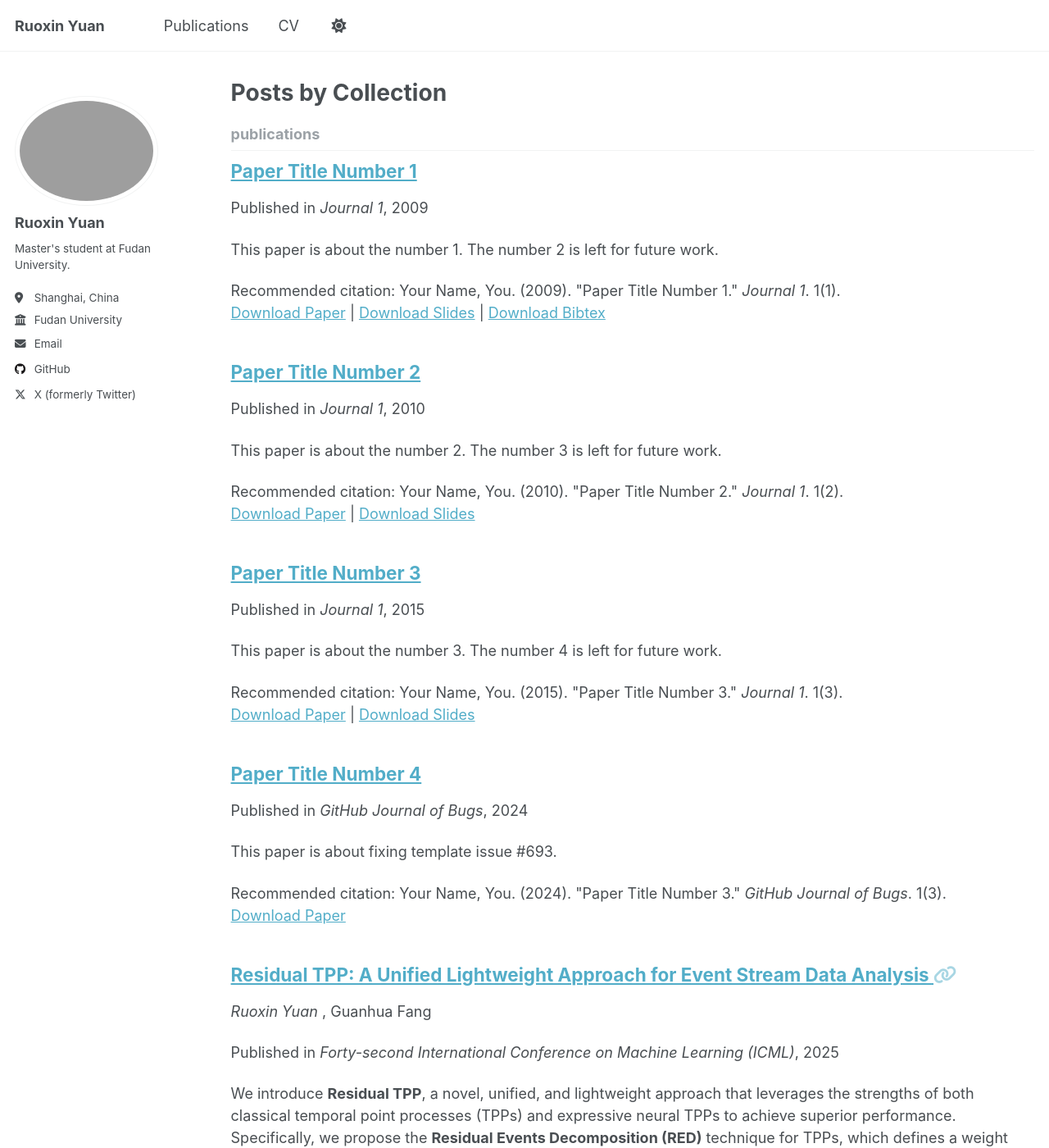
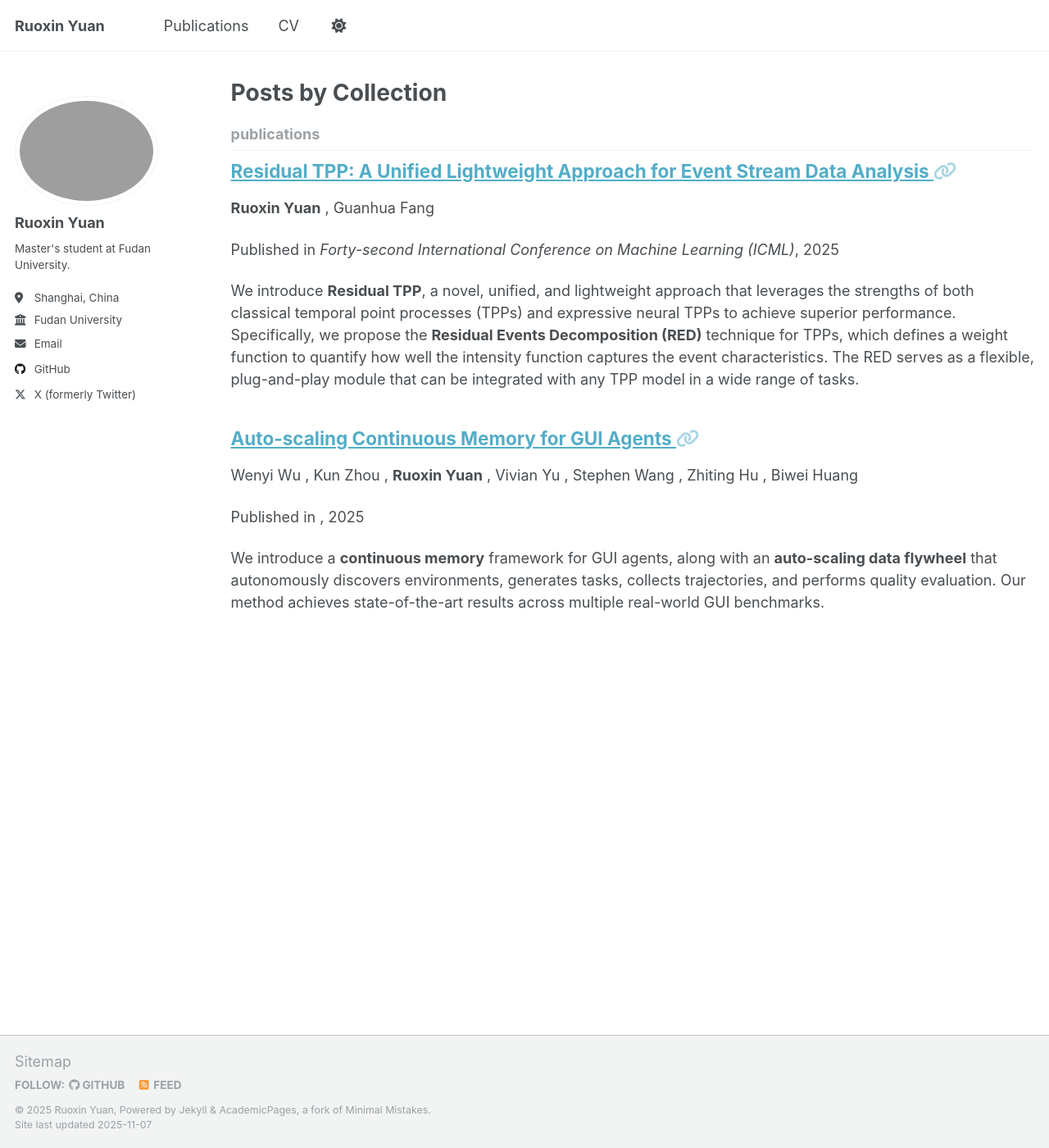
Before and after one commit to ruoxinyuan/ruoxinyuan.github.io, a Jekyll site: the page built from _pages/collection-archive.html, in a window 1280 px wide and 1400 px high. Shown: the whole window at 82% size. Built offline with Jekyll 4.4.1, drawn with Linux system fonts in a browser that asks for light colours; a script that is not in the unit is left out.

Commit message:
Update pubs

```diff
--- a/_publications/2009-10-01-paper-title-number-1.md
+++ /dev/null
@@ -1,14 +0,0 @@
----
-title: "Paper Title Number 1"
-collection: publications
-category: manuscripts
-permalink: /publication/2009-10-01-paper-title-number-1
-excerpt: 'This paper is about the number 1. The number 2 is left for future work.'
-date: 2009-10-01
-venue: 'Journal 1'
-slidesurl: 'http://academicpages.github.io/files/slides1.pdf'
-paperurl: 'http://academicpages.github.io/files/paper1.pdf'
-bibtexurl: 'http://academicpages.github.io/files/bibtex1.bib'
-citation: 'Your Name, You. (2009). &quot;Paper Title Number 1.&quot; <i>Journal 1</i>. 1(1).'
----
-The contents above will be part of a list of publications, if the user clicks the link for the publication than the contents of section will be rendered as a full page, allowing you to provide more information about the paper for the reader. When publications are displayed as a single page, the contents of the above "citation" field will automatically be included below this section in a smaller font.
--- a/_publications/2010-10-01-paper-title-number-2.md
+++ /dev/null
@@ -1,14 +0,0 @@
----
-title: "Paper Title Number 2"
-collection: publications
-category: manuscripts
-permalink: /publication/2010-10-01-paper-title-number-2
-excerpt: 'This paper is about the number 2. The number 3 is left for future work.'
-date: 2010-10-01
-venue: 'Journal 1'
-slidesurl: 'http://academicpages.github.io/files/slides2.pdf'
-paperurl: 'http://academicpages.github.io/files/paper2.pdf'
-citation: 'Your Name, You. (2010). &quot;Paper Title Number 2.&quot; <i>Journal 1</i>. 1(2).'
----
-
-The contents above will be part of a list of publications, if the user clicks the link for the publication than the contents of section will be rendered as a full page, allowing you to provide more information about the paper for the reader. When publications are displayed as a single page, the contents of the above "citation" field will automatically be included below this section in a smaller font.
--- a/_publications/2015-10-01-paper-title-number-3.md
+++ /dev/null
@@ -1,14 +0,0 @@
----
-title: "Paper Title Number 3"
-collection: publications
-category: manuscripts
-permalink: /publication/2015-10-01-paper-title-number-3
-excerpt: 'This paper is about the number 3. The number 4 is left for future work.'
-date: 2015-10-01
-venue: 'Journal 1'
-slidesurl: 'http://academicpages.github.io/files/slides3.pdf'
-paperurl: 'http://academicpages.github.io/files/paper3.pdf'
-citation: 'Your Name, You. (2015). &quot;Paper Title Number 3.&quot; <i>Journal 1</i>. 1(3).'
----
-
-The contents above will be part of a list of publications, if the user clicks the link for the publication than the contents of section will be rendered as a full page, allowing you to provide more information about the paper for the reader. When publications are displayed as a single page, the contents of the above "citation" field will automatically be included below this section in a smaller font.
--- a/_publications/2024-02-17-paper-title-number-4.md
+++ /dev/null
@@ -1,13 +0,0 @@
----
-title: "Paper Title Number 4"
-collection: publications
-category: conferences
-permalink: /publication/2024-02-17-paper-title-number-4
-excerpt: 'This paper is about fixing template issue #693.'
-date: 2024-02-17
-venue: 'GitHub Journal of Bugs'
-paperurl: 'http://academicpages.github.io/files/paper3.pdf'
-citation: 'Your Name, You. (2024). &quot;Paper Title Number 3.&quot; <i>GitHub Journal of Bugs</i>. 1(3).'
----
-
-The contents above will be part of a list of publications, if the user clicks the link for the publication than the contents of section will be rendered as a full page, allowing you to provide more information about the paper for the reader. When publications are displayed as a single page, the contents of the above "citation" field will automatically be included below this section in a smaller font.
--- /dev/null
+++ b/_publications/2025-arxiv-GUI-Agents.md
@@ -0,0 +1,22 @@
+---
+title: "Auto-scaling Continuous Memory for GUI Agents"
+collection: publications
+category: manuscripts
+# permalink: /publication/2024-02-17-paper-title-number-4
+link: 'https://arxiv.org/pdf/2510.09038'
+authors:
+  - "Wenyi Wu"
+  - "Kun Zhou"
+  - "**Ruoxin Yuan**"
+  - "Vivian Yu"
+  - "Stephen Wang"
+  - "Zhiting Hu"
+  - "Biwei Huang"
+excerpt: 'We introduce a **continuous memory** framework for GUI agents, along with an **auto-scaling data flywheel** that autonomously discovers environments, generates tasks, collects trajectories, and performs quality evaluation. Our method achieves state-of-the-art results across multiple real-world GUI benchmarks.'
+date: 2025-10-15
+# venue: 'GitHub Journal of Bugs'
+# paperurl: 'http://academicpages.github.io/files/paper3.pdf'
+# citation: 'Your Name, You. (2024). &quot;Paper Title Number 3.&quot; <i>GitHub Journal of Bugs</i>. 1(3).'
+---
+
+<!-- The contents above will be part of a list of publications, if the user clicks the link for the publication than the contents of section will be rendered as a full page, allowing you to provide more information about the paper for the reader. When publications are displayed as a single page, the contents of the above "citation" field will automatically be included below this section in a smaller font. -->
```
Also changed, not shown: _publications/2025-ICML-Residual-TPP.md (+1 -1 lines).
